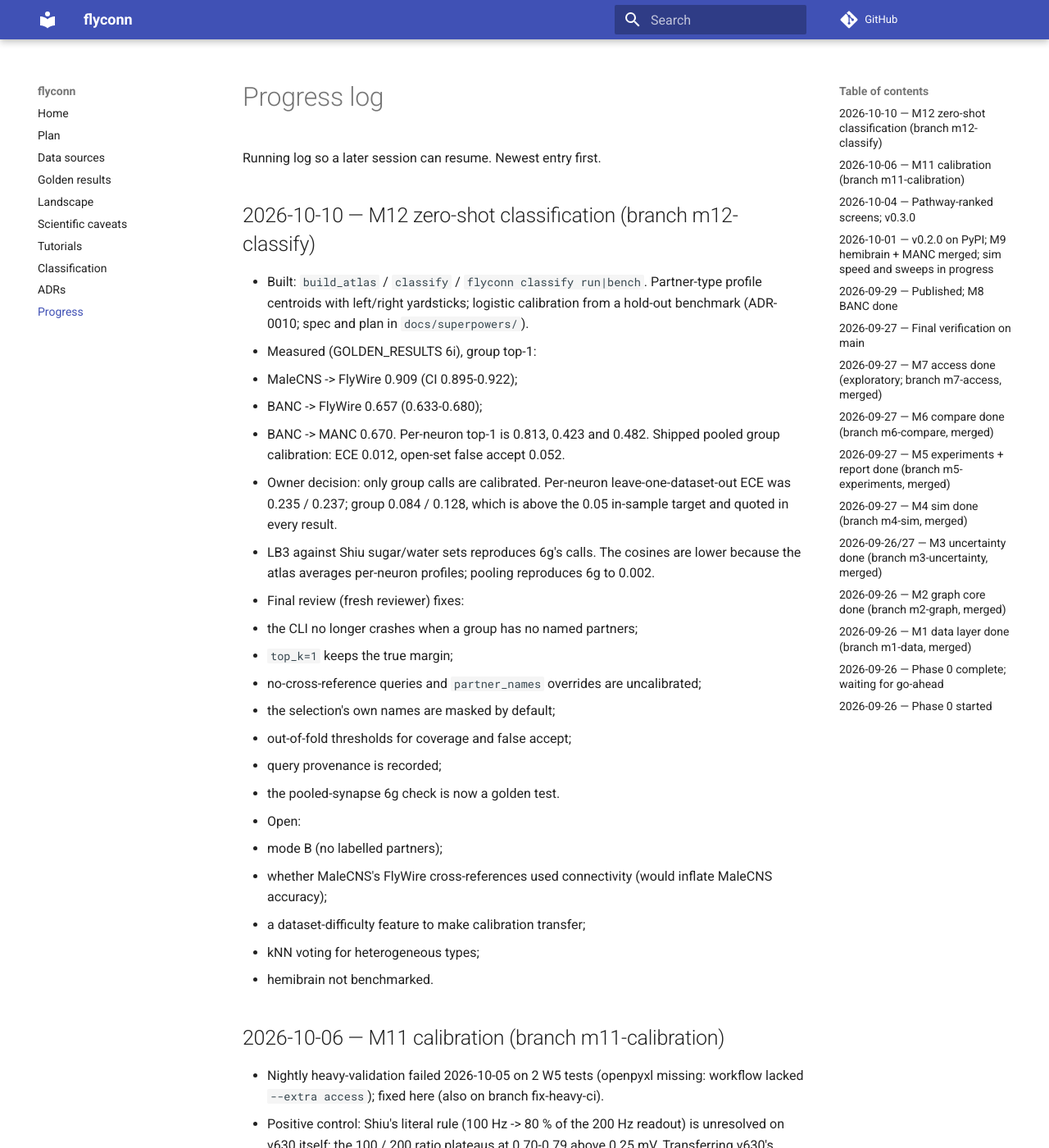
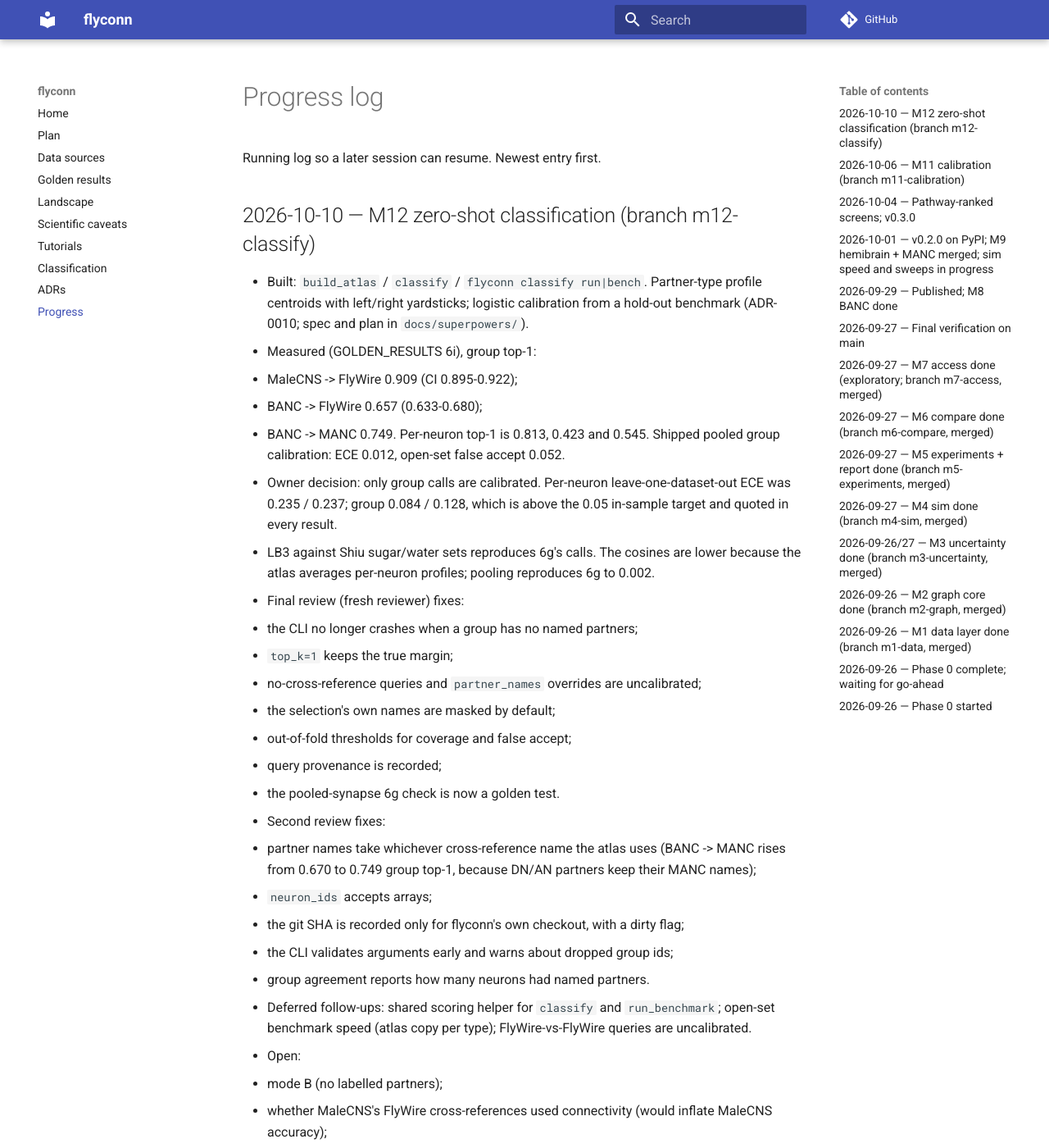
Before and after one commit to moiz-lakkadkutta/flyconn, an MkDocs documentation site: the page built from docs/PROGRESS.md, in a window 1280 px wide and 1400 px high. Shown: the whole window at 82% size. Built offline with MkDocs 1.6.1 and Material for MkDocs 9.7.7, drawn with Linux system fonts in a browser that asks for light colours; comment, search, counter and statistics services are not loaded.

Commit message:
docs(m12): numbers after second-review fixes (BANC->MANC 0.749; calibration 2a6f513aec1c)
Co-Authored-By: Claude Opus 5.5 <noreply@anthropic.com>

```diff
--- a/docs/PROGRESS.md
+++ b/docs/PROGRESS.md
@@ -10,8 +10,8 @@ Running log so a later session can resume. Newest entry first.
 - Measured (GOLDEN_RESULTS 6i), group top-1:
   - MaleCNS -> FlyWire 0.909 (CI 0.895-0.922);
   - BANC -> FlyWire 0.657 (0.633-0.680);
-  - BANC -> MANC 0.670.
-  Per-neuron top-1 is 0.813, 0.423 and 0.482. Shipped pooled group calibration: ECE 0.012,
+  - BANC -> MANC 0.749.
+  Per-neuron top-1 is 0.813, 0.423 and 0.545. Shipped pooled group calibration: ECE 0.012,
   open-set false accept 0.052.
 - Owner decision: only group calls are calibrated. Per-neuron leave-one-dataset-out ECE was
   0.235 / 0.237; group 0.084 / 0.128, which is above the 0.05 in-sample target and quoted
@@ -26,6 +26,16 @@ Running log so a later session can resume. Newest entry first.
   - out-of-fold thresholds for coverage and false accept;
   - query provenance is recorded;
   - the pooled-synapse 6g check is now a golden test.
+- Second review fixes:
+  - partner names take whichever cross-reference name the atlas uses (BANC -> MANC rises
+    from 0.670 to 0.749 group top-1, because DN/AN partners keep their MANC names);
+  - `neuron_ids` accepts arrays;
+  - the git SHA is recorded only for flyconn's own checkout, with a dirty flag;
+  - the CLI validates arguments early and warns about dropped group ids;
+  - group agreement reports how many neurons had named partners.
+- Deferred follow-ups: shared scoring helper for `classify` and `run_benchmark`;
+  open-set benchmark speed (atlas copy per type); FlyWire-vs-FlyWire queries are
+  uncalibrated.
 - Open:
   - mode B (no labelled partners);
   - whether MaleCNS's FlyWire cross-references used connectivity (would inflate MaleCNS
```
Also changed, not shown: CHANGELOG.md (+1 -1 lines), docs/GOLDEN_RESULTS.md (+4 -4 lines), docs/adr/0010-zero-shot-classification.md (+2 -2 lines).
